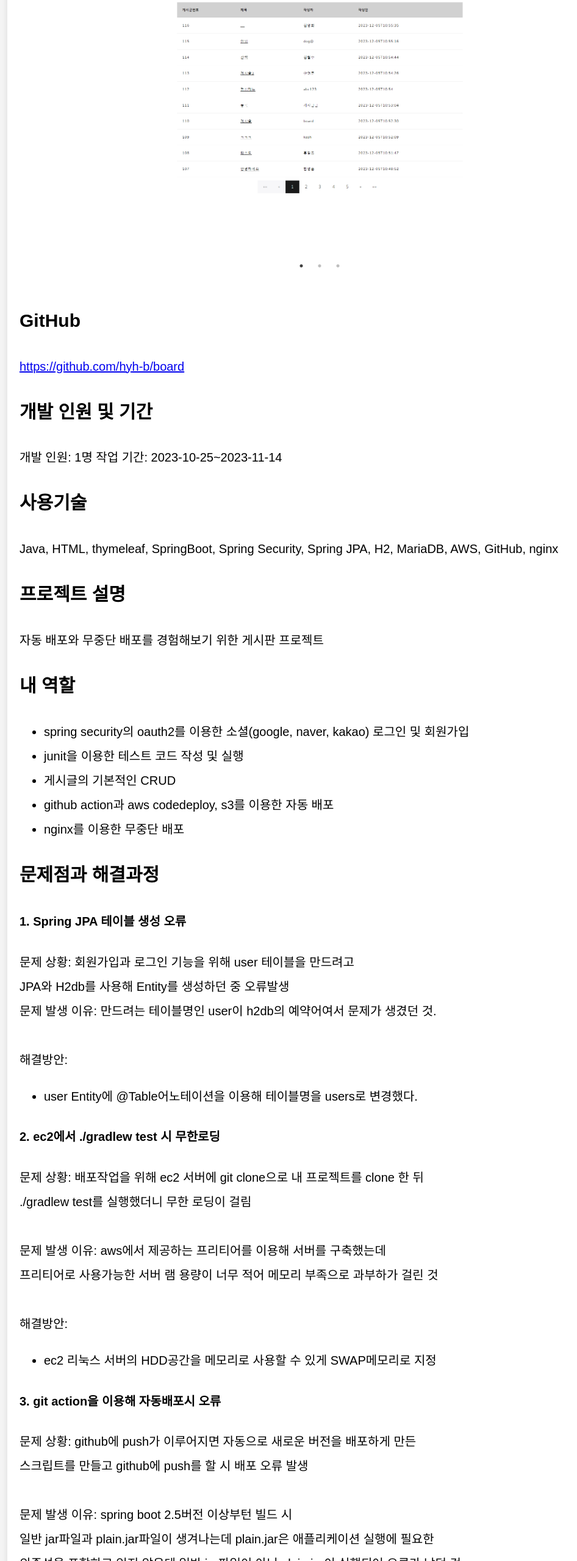
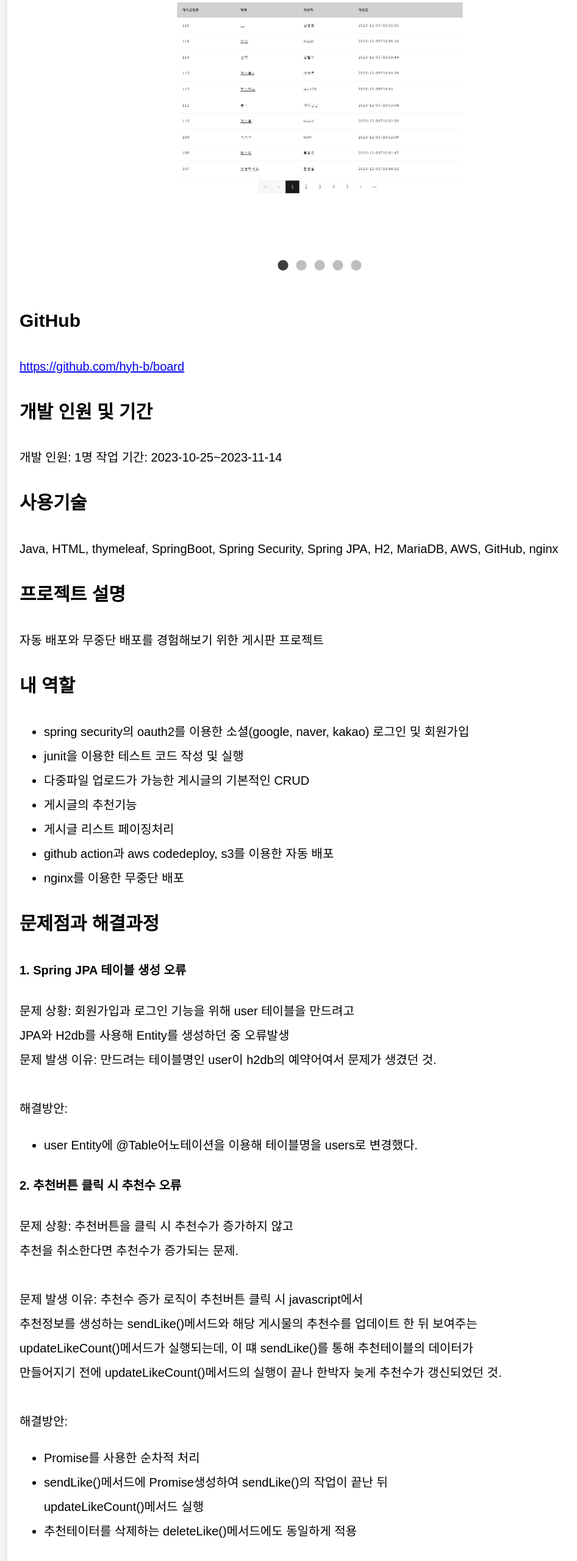
Before and after one commit to hyh-b/Portfolio1, a website: page board.html in a window 1280 px wide. Shown: the part 240-2800 px from the top of the page at 61% size, without its empty margins (116-1062 px from the left). Drawn offline with nearby package versions, Linux system fonts and the light colour scheme.

Commit message:
포트폴리오

```diff
--- a/board.html
+++ b/board.html
@@ -58,6 +58,19 @@
       height: auto;
     }
 
+    .slick-dots li {
+      margin: 0 5px; /* 닷 사이의 간격을 조정 */
+    }
+
+    .slick-dots li button {
+      width: 20px; /* 닷의 너비 */
+      height: 20px; /* 닷의 높이 */
+    }
+
+    .slick-dots li button:before {
+      font-size: 20px; /* 닷 내부 아이콘 크기 */
+    }
+
   </style>
 </head>
 <body>
@@ -71,7 +84,9 @@
     <!-- 슬라이드쇼 -->
     <div><img src="/Portfolio1/assets/img/board/board1.png" ></div>
     <div><img src="/Portfolio1/assets/img/board/board2.png" ></div>
-    <div><img src="/Portfolio1/assets/img/board/board3.png" ></div>
+    <div><img src="/Portfolio1/assets/img/board/board4.png" ></div>
+    <div><img src="/Portfolio1/assets/img/board/board5.png" ></div>
+    <div><img src="/Portfolio1/assets/img/board/board6.png" ></div>
 
 
   </div>
@@ -106,7 +121,9 @@
         <ul>
           <li>spring security의 oauth2를 이용한 소셜(google, naver, kakao) 로그인 및 회원가입</li>
           <li>junit을 이용한 테스트 코드 작성 및 실행</li>
-          <li>게시글의 기본적인 CRUD</li>
+          <li>다중파일 업로드가 가능한 게시글의 기본적인 CRUD</li>
+          <li>게시글의 추천기능</li>
+          <li>게시글 리스트 페이징처리</li>
           <li>github action과 aws codedeploy, s3를 이용한 자동 배포</li>
           <li>nginx를 이용한 무중단 배포</li>
 
@@ -115,15 +132,33 @@
 
       <div class="project-info">
         <h2>문제점과 해결과정</h2>
+
         <h4>1. Spring JPA 테이블 생성 오류</h4>
         <p>문제 상황: 회원가입과 로그인 기능을 위해 user 테이블을 만드려고 <br>
           JPA와 H2db를 사용해 Entity를 생성하던 중 오류발생 <br>
         문제 발생 이유: 만드려는 테이블명인 user이 h2db의 예약어여서 문제가 생겼던 것.<br><br>
         해결방안:
-        <ul><li>user Entity에 @Table어노테이션을 이용해 테이블명을 users로 변경했다. </li>
+        <ul>
+          <li>user Entity에 @Table어노테이션을 이용해 테이블명을 users로 변경했다. </li>
+        </ul>
 
+        <h4>2. 추천버튼 클릭 시 추천수 오류</h4>
+        <p>문제 상황: 추천버튼을 클릭 시 추천수가 증가하지 않고 <br>
+          추천을 취소한다면 추천수가 증가되는 문제. <br><br>
+          문제 발생 이유: 추천수 증가 로직이 추천버튼 클릭 시 javascript에서<br>
+          추천정보를 생성하는 sendLike()메서드와 해당 게시물의 추천수를 업데이트 한 뒤 보여주는<br>
+          updateLikeCount()메서드가 실행되는데, 이 떄 sendLike()를 통해 추천테이블의 데이터가<br>
+          만들어지기 전에 updateLikeCount()메서드의 실행이 끝나 한박자 늦게 추천수가 갱신되었던 것.<br><br>
+          해결방안:
+        </p>
+        <ul>
+          <li>Promise를 사용한 순차적 처리 </li>
+          <li>sendLike()메서드에 Promise생성하여 sendLike()의 작업이 끝난 뒤<br>
+            updateLikeCount()메서드 실행</li>
+          <li>추천테이터를 삭제하는 deleteLike()메서드에도 동일하게 적용</li>
         </ul>
-        <h4>2. ec2에서 ./gradlew test 시 무한로딩 </h4>
+
+        <h4>3. ec2에서 ./gradlew test 시 무한로딩 </h4>
         <p>문제 상황: 배포작업을 위해 ec2 서버에 git clone으로 내 프로젝트를 clone 한 뒤<br>
           ./gradlew test를 실행했더니 무한 로딩이 걸림<br>
           <br>문제 발생 이유: aws에서 제공하는 프리티어를 이용해 서버를 구축했는데<br>
@@ -136,7 +171,7 @@
           <li>ec2 리눅스 서버의 HDD공간을 메모리로 사용할 수 있게 SWAP메모리로 지정 </li>
         </ul>
 
-        <h4>3. git action을 이용해 자동배포시 오류 </h4>
+        <h4>4. git action을 이용해 자동배포시 오류 </h4>
         <p>문제 상황: github에 push가 이루어지면 자동으로 새로운 버전을 배포하게 만든<br>
           스크립트를 만들고 github에 push를 할 시 배포 오류 발생<br>
           <br>문제 발생 이유: spring boot 2.5버전 이상부턴 빌드 시 <br>
```
Also changed, not shown: rab.html (+13 -0 lines), assets/img/board/board2.png, assets/img/board/board4.png (added), assets/img/board/board5.png (added), assets/img/board/board6.png (added).
